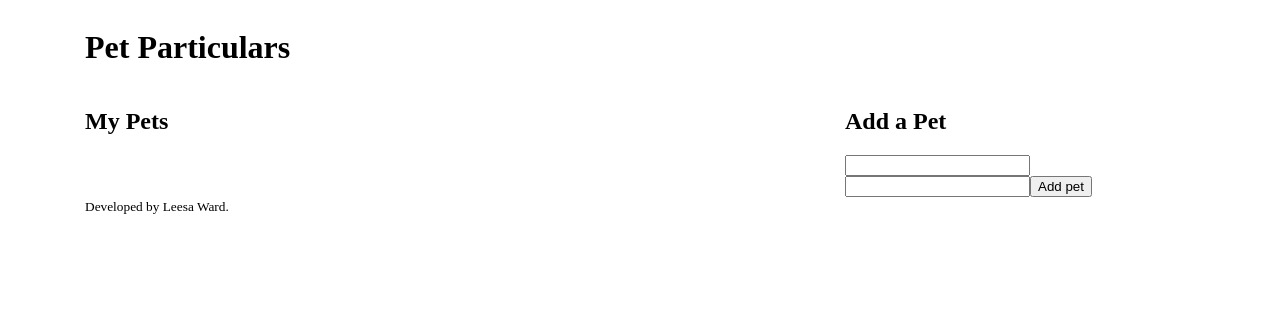
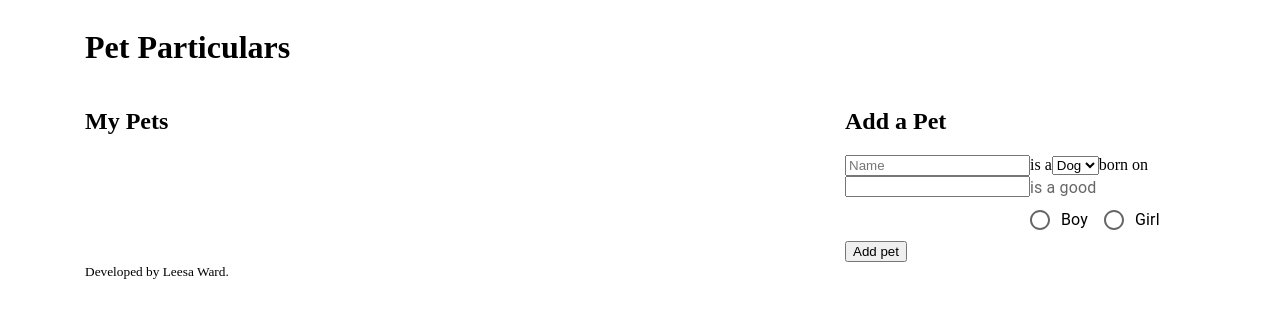
Before and after one commit to doubleedesign/pet-particulars, a React (Create React App) app: page / in a window 1280 px wide. Shown: the top 318 px of the page. Built offline with nearby package versions, Linux system fonts and the light colour scheme.

Commit message:
Add more form fields

```diff
--- a/package.json
+++ b/package.json
@@ -3,13 +3,18 @@
   "version": "0.1.0",
   "private": true,
   "dependencies": {
+    "@emotion/react": "^11.5.0",
+    "@emotion/styled": "^11.3.0",
+    "@mui/material": "^5.0.6",
     "@testing-library/jest-dom": "^5.11.4",
     "@testing-library/react": "^11.1.0",
     "@testing-library/user-event": "^12.1.10",
     "react": "^17.0.2",
+    "react-datepicker": "^4.3.0",
     "react-dom": "^17.0.2",
     "react-grid-system": "^7.3.1",
     "react-hash-string": "^1.0.0",
+    "react-icons": "^4.3.1",
     "react-redux": "^7.2.6",
     "react-scripts": "4.0.3",
     "redux": "^4.1.2",
--- a/src/App.js
+++ b/src/App.js
@@ -3,6 +3,7 @@ import {ScreenClassProvider, Container, Row, Col} from "react-grid-system";
 import Header from "./components/Header/Header";
 import PetGroup from "./components/PetGroup/PetGroup";
 import AddPetForm from "./components/AddPetForm/AddPetForm";
+import PetCard from "./components/PetCard/PetCard";
 
 function App({pets}) {
 
@@ -16,7 +17,7 @@ function App({pets}) {
 							<h2>My Pets</h2>
 							<PetGroup>
 								{pets.map((pet) => {
-									return <li key={pet.id}>{pet.name} is a {pet.type}</li>
+									return <PetCard key={pet.id} data={pet}/>
 								})}
 							</PetGroup>
 						</Col>
--- a/src/components/AddPetForm/AddPetForm.tsx
+++ b/src/components/AddPetForm/AddPetForm.tsx
@@ -1,12 +1,26 @@
-import React, {useRef} from 'react';
+import React, {ChangeEvent, useRef, useState} from 'react';
 import {hashString} from "react-hash-string";
+import DatePicker from "react-datepicker";
+import "react-datepicker/dist/react-datepicker.css";
 import {connect} from "react-redux";
 import {addPet} from "../../data/actions";
+import {FormControl, FormControlLabel, FormLabel, Radio, RadioGroup} from "@mui/material";
 
 // @ts-ignore
 function AddPetForm({pets, dispatch}) {
 	const nameInput = useRef<HTMLInputElement>(null);
-	const typeInput = useRef<HTMLInputElement>(null);
+	const typeInput = useRef<HTMLSelectElement>(null);
+	const [sexChoice, setSexChoice] = useState<string|null>(null);
+	const [currentName, setCurrentName] = useState<string>('');
+	const [currentDob, setCurrentDob] = useState<Date|null>();
+
+	const handleNameChange = (event: { target: { value: React.SetStateAction<string>; }; }) => {
+		setCurrentName(event.target.value);
+	}
+
+	const handleSexChoice = (event: any) => {
+		setSexChoice(event.target.value);
+	}
 
 	const handleSubmit = (event: { preventDefault: () => void; }) => {
 		event.preventDefault();
@@ -16,9 +30,10 @@ function AddPetForm({pets, dispatch}) {
 		const enteredPet = {
 			id: hashString(nameInput?.current?.value),
 			name: nameInput?.current?.value,
-			type: typeInput?.current?.value
+			type: typeInput?.current?.value,
+			dob: currentDob,
+			sex: sexChoice
 		}
-
 
 		// Use reducer to find any objects within the pet array that have the same ID generated from the name
 		// Ref: https://stackoverflow.com/a/53971345
@@ -29,20 +44,48 @@ function AddPetForm({pets, dispatch}) {
 			return dupes;
 		}, [])
 
-		// Update state if no duplicate was found for this pet's name
+		// If no duplicate was found for this pet name:
 		if(duplicates.length === 0) {
+			// Add the pet to state via redux
 			dispatch(addPet(enteredPet));
+
+			// Clear the form
+			setCurrentName('');
+			setCurrentDob(null);
+			setSexChoice(null);
+			// @ts-ignore
+			nameInput.current.value = '';
 		}
 		else {
 			console.error('A pet by this name has already been entered')
 		}
 	}
 
-
 	return (
 		<form onSubmit={handleSubmit}>
-			<input type="text" name="name" ref={nameInput} />
-			<input type="text" name="type" ref={typeInput} />
+			<input type="text"
+			       name="name"
+			       placeholder="Name"
+			       ref={nameInput}
+			       onBlur={handleNameChange} />
+			<label htmlFor="type">is a</label>
+			<select id="type" name="type" ref={typeInput}>
+				<option value="dog">Dog</option>
+				<option value="cat">Cat</option>
+			</select>
+			<label htmlFor="dob">born on</label>
+			<DatePicker id="dob"
+			            selected={currentDob}
+			            showMonthDropdown
+			            showYearDropdown
+			            onChange={(date: any) => setCurrentDob(date)} />
+			<FormControl component="fieldset">
+				<FormLabel component="legend">{currentName} is a good</FormLabel>
+				<RadioGroup row onChange={handleSexChoice}>
+					<FormControlLabel value="male" control={<Radio />} label="Boy" checked={sexChoice === 'male'} />
+					<FormControlLabel value="female" control={<Radio />} label="Girl" checked={sexChoice === 'female'} />
+				</RadioGroup>
+			</FormControl>
 			<button type="submit">Add pet</button>
 		</form>
 	)
--- /dev/null
+++ b/src/components/PetCard/PetCard.style.tsx
@@ -0,0 +1,4 @@
+import styled from 'styled-components';
+
+export const PetCardElement = styled.div`
+`
--- /dev/null
+++ b/src/components/PetCard/PetCard.tsx
@@ -0,0 +1,44 @@
+import React from 'react';
+import {PetCardElement} from "./PetCard.style";
+import {FaCat, FaDog, IoFemaleOutline, IoMaleOutline} from "react-icons/all";
+
+export interface PetProps {
+	data: {
+		id: string,
+		name: string,
+		type: string,
+		dob: string,
+		sex: string
+	}
+}
+export const PetCard: React.FC<PetProps> = function(props: {
+	data: {
+		id: string,
+		name: string,
+		type: string,
+		dob: string,
+		sex: string
+	}
+}) {
+
+	const ShowAge = () => {
+		const today = new Date();
+
+		return (
+			<>
+			</>
+		)
+	}
+
+
+	return (
+		<PetCardElement>
+			<h3>{props.data.name}</h3>
+			{props.data.type === 'cat' ? <FaCat/> : <FaDog/>}
+			{props.data.sex === 'female' ? <IoFemaleOutline/> : <IoMaleOutline/>}
+			{props.data.dob ? <ShowAge/> : null}
+		</PetCardElement>
+	)
+}
+
+export default PetCard;
--- a/src/components/PetGroup/PetGroup.tsx
+++ b/src/components/PetGroup/PetGroup.tsx
@@ -5,7 +5,9 @@ export const PetGroup: React.FC<PropsWithChildren<{}>> = ({ children }) => {
 
 	return (
 		<PetGroupElement>
-			{children}
+			{React.Children.map(children, (child: any, index) => {
+				return <li key={child.id}>{React.cloneElement(child)}</li>
+			})}
 		</PetGroupElement>
 	)
 }
--- a/src/exports.d.ts
+++ b/src/exports.d.ts
@@ -1 +1,2 @@
 declare module 'styled-components';
+declare module 'react-datepicker';
```
